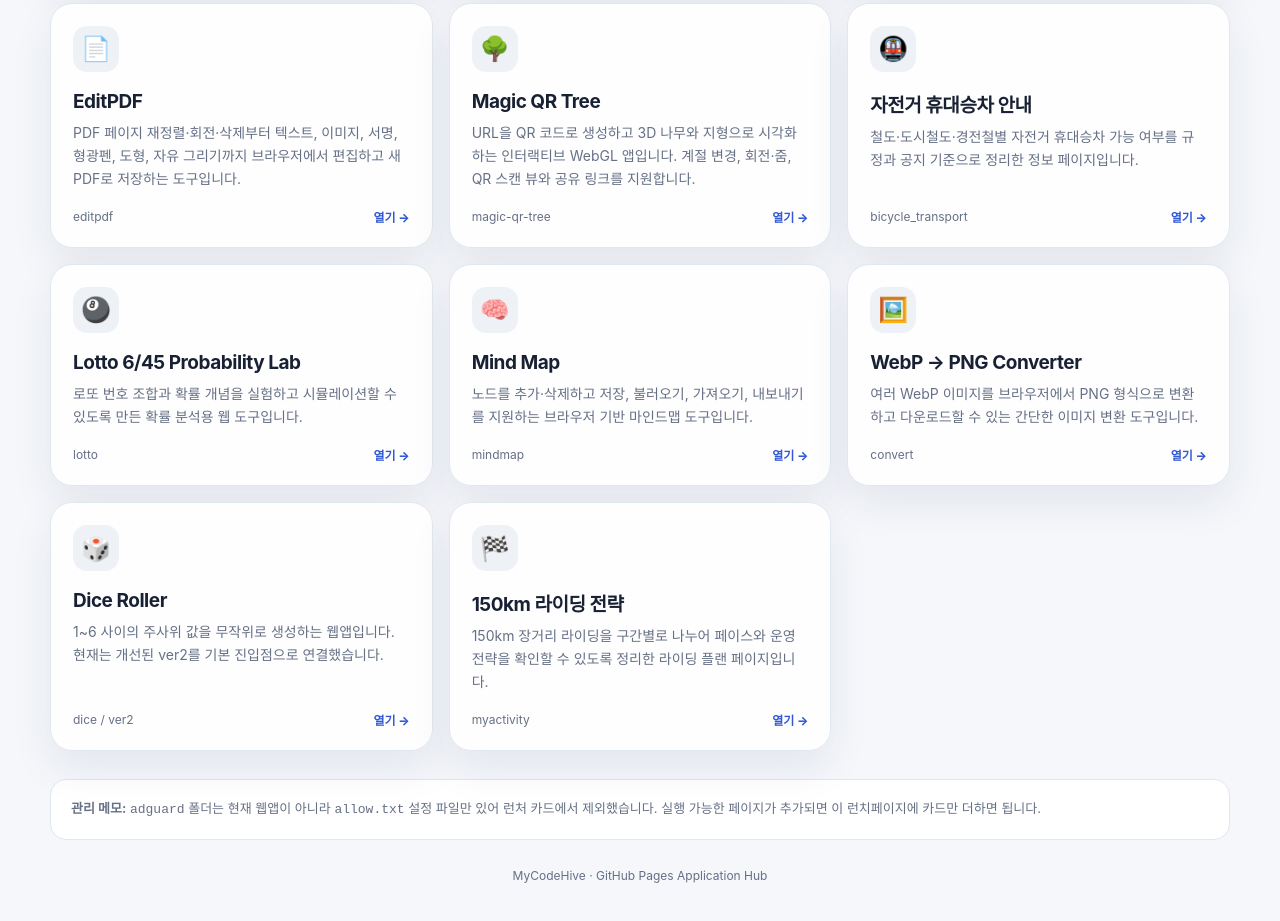
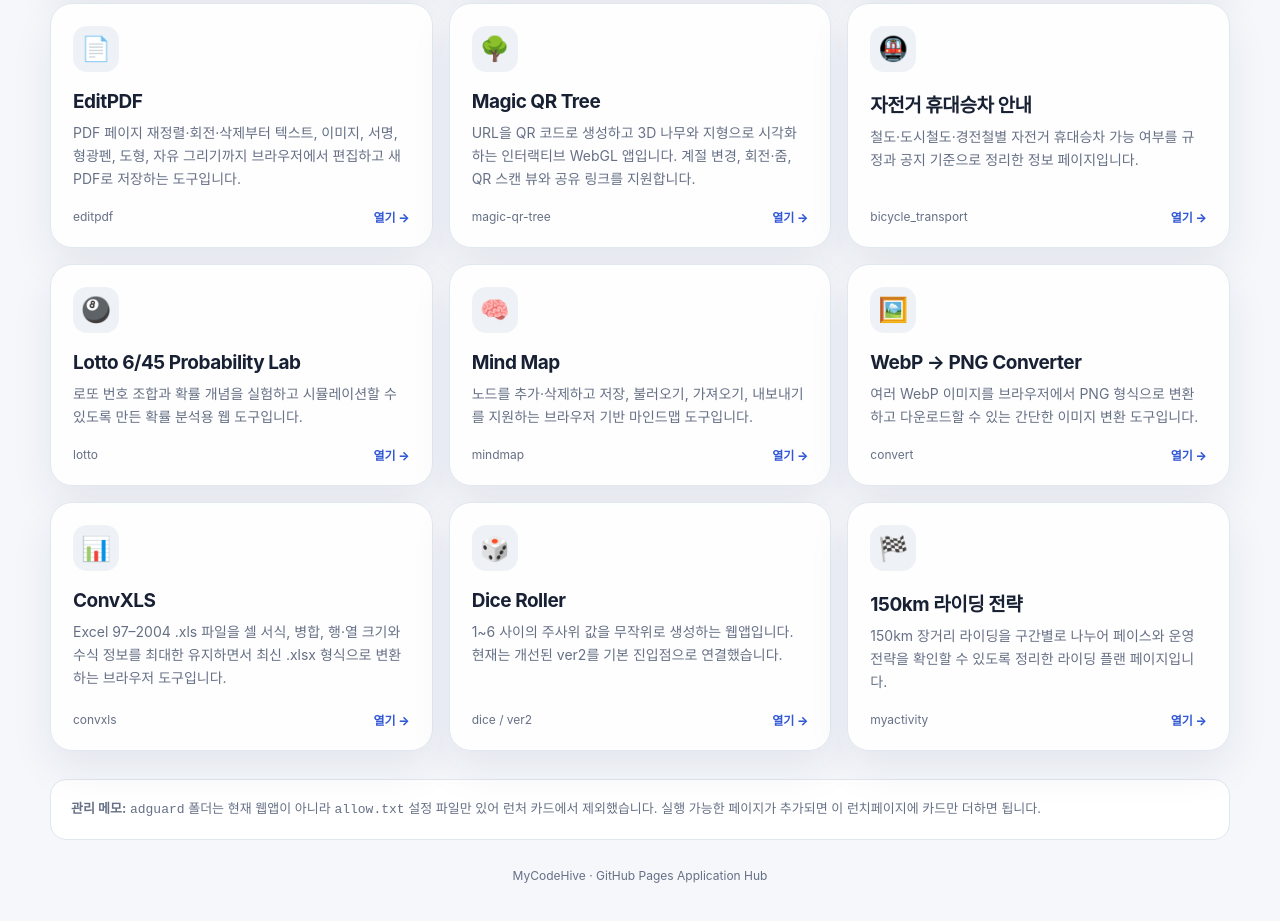
Before and after one commit to mycodehive/application, a plain HTML site: page index.html in a window 1280 px wide. Shown: the part 641-1562 px from the top of the page. Drawn offline with Linux system fonts and the light colour scheme.

Commit message:
Add ConvXLS to app launcher

```diff
--- a/index.html
+++ b/index.html
@@ -24,6 +24,7 @@
       <a class="card" href="./lotto/lotto.html"><div class="icon">🎱</div><h3>Lotto 6/45 Probability Lab</h3><p>로또 번호 조합과 확률 개념을 실험하고 시뮬레이션할 수 있도록 만든 확률 분석용 웹 도구입니다.</p><div class="meta"><span>lotto</span><span class="open">열기 →</span></div></a>
       <a class="card" href="./mindmap/"><div class="icon">🧠</div><h3>Mind Map</h3><p>노드를 추가·삭제하고 저장, 불러오기, 가져오기, 내보내기를 지원하는 브라우저 기반 마인드맵 도구입니다.</p><div class="meta"><span>mindmap</span><span class="open">열기 →</span></div></a>
       <a class="card" href="./convert/img2img.html"><div class="icon">🖼️</div><h3>WebP → PNG Converter</h3><p>여러 WebP 이미지를 브라우저에서 PNG 형식으로 변환하고 다운로드할 수 있는 간단한 이미지 변환 도구입니다.</p><div class="meta"><span>convert</span><span class="open">열기 →</span></div></a>
+      <a class="card" href="./convxls/"><div class="icon">📊</div><h3>ConvXLS</h3><p>Excel 97–2004 .xls 파일을 셀 서식, 병합, 행·열 크기와 수식 정보를 최대한 유지하면서 최신 .xlsx 형식으로 변환하는 브라우저 도구입니다.</p><div class="meta"><span>convxls</span><span class="open">열기 →</span></div></a>
       <a class="card" href="./dice/ver2/"><div class="icon">🎲</div><h3>Dice Roller</h3><p>1~6 사이의 주사위 값을 무작위로 생성하는 웹앱입니다. 현재는 개선된 ver2를 기본 진입점으로 연결했습니다.</p><div class="meta"><span>dice / ver2</span><span class="open">열기 →</span></div></a>
       <a class="card" href="./myactivity/150km.html"><div class="icon">🏁</div><h3>150km 라이딩 전략</h3><p>150km 장거리 라이딩을 구간별로 나누어 페이스와 운영 전략을 확인할 수 있도록 정리한 라이딩 플랜 페이지입니다.</p><div class="meta"><span>myactivity</span><span class="open">열기 →</span></div></a>
     </section>
```
